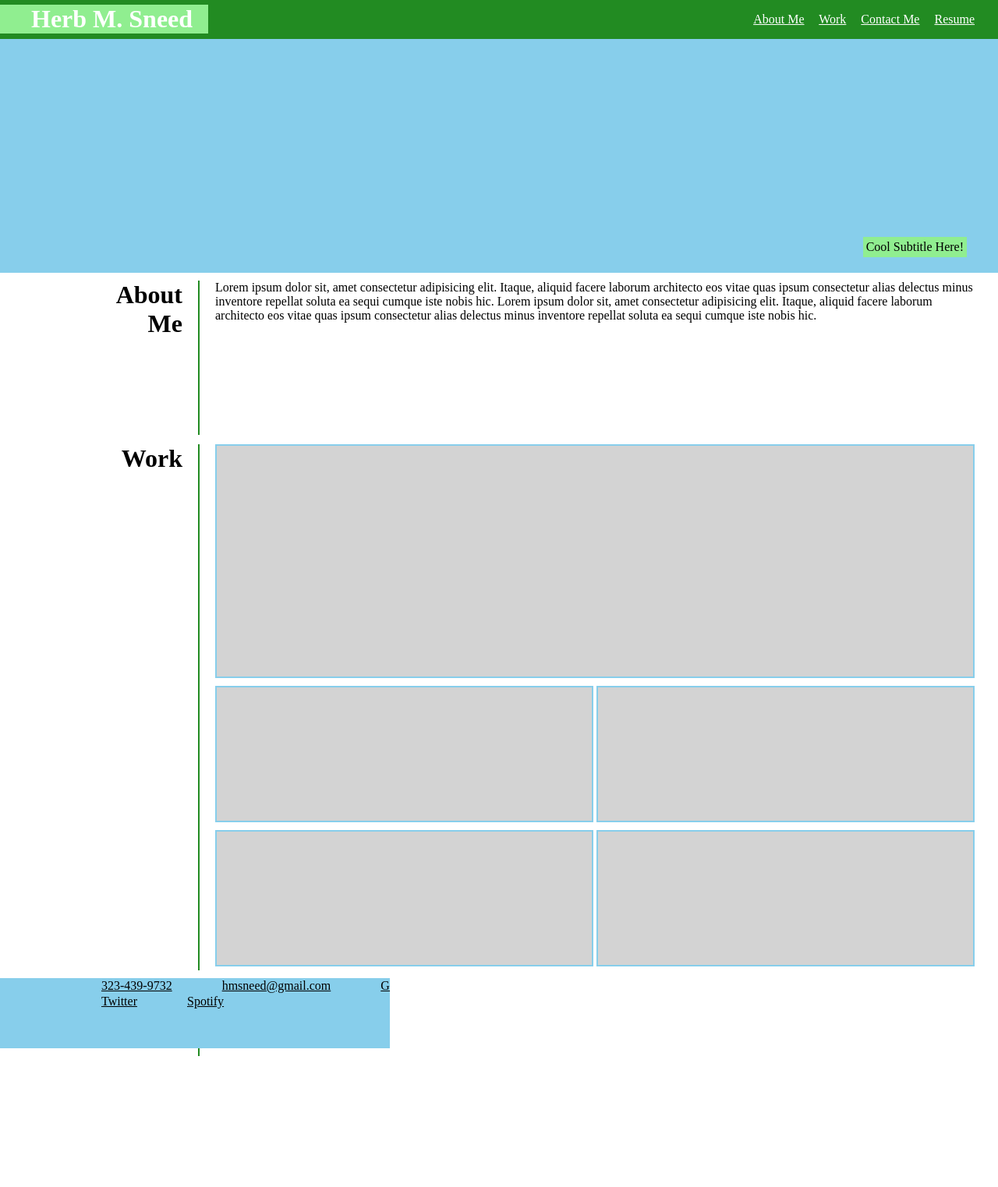
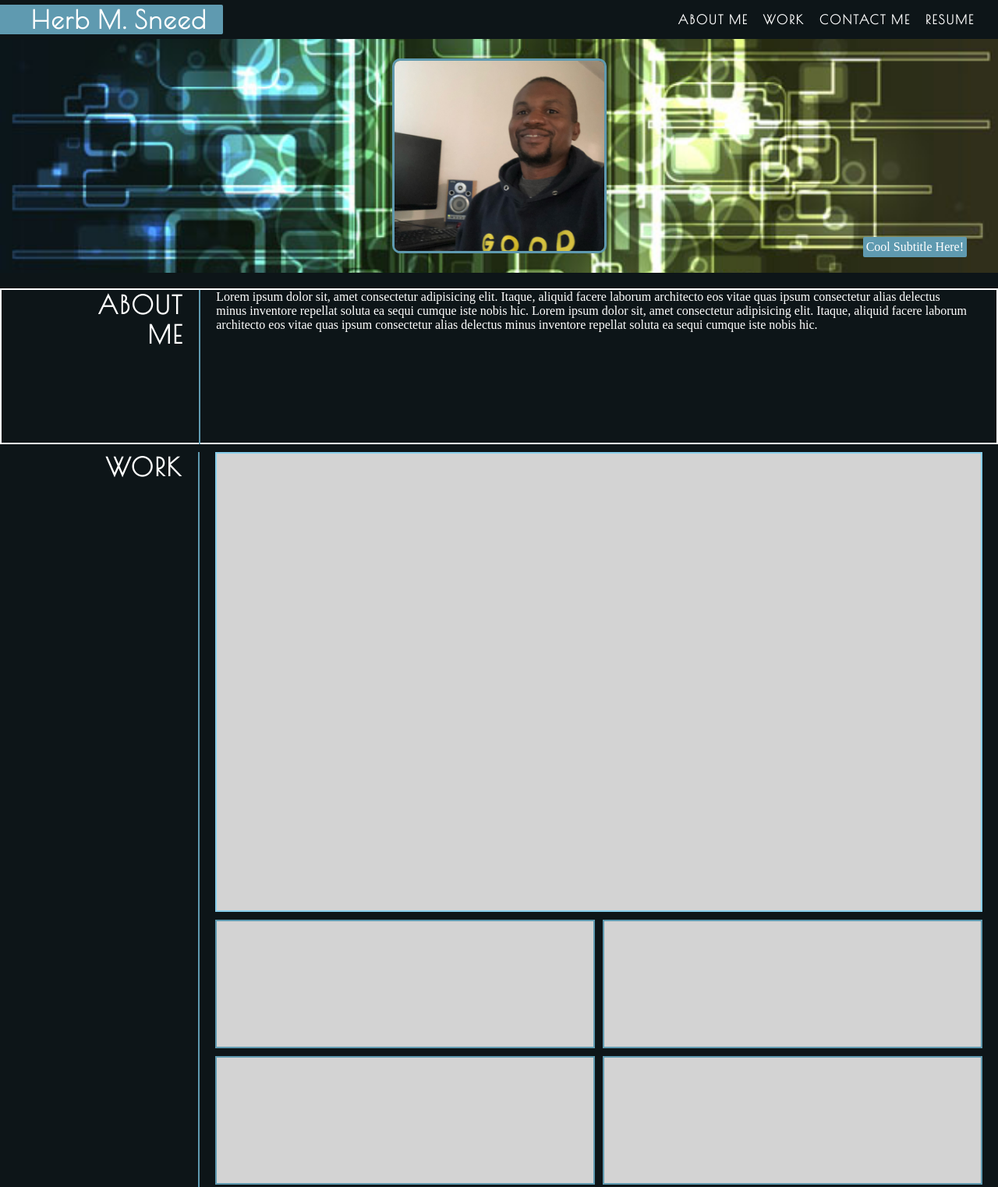
Before and after one commit to HerbSneed/Current_Portfolio, a plain HTML site: page index.html in a window 1280 px wide. Shown: the top 1523 px of the page at 78% size. Before the commit the page ends 1355 px from the top, so only its background shows below. Drawn offline with nearby package versions, Linux system fonts and the light colour scheme.

Commit message:
26 March 23 Commit

```diff
--- a/Assets/style.css
+++ b/Assets/style.css
@@ -1,11 +1,37 @@
-* {margin: 0; padding: 0; box-sizing: border-box; font-size: 16px;}
+* {
+  margin: 0;
+  padding: 0;
+  box-sizing: border-box;
+  font-size: 16px;
+  color: white;
+}
+
+:root{
+  --dark: #0D1518;
+  --bordercolor: #5F9AB0;
+  --labelbox: #2B3133;
+}
+
+h1, h2, a{
+  font-family: 'Poiret One', cursive;
+  font-size: bold;
+  letter-spacing: 2px;
+}
 
 a{
-  text-decoration: underline;
+  text-decoration: none;
+  color: white;
+  font-weight: bold;
+  transition: 500ms;
+}
+
+a:hover{
+  font-size: 20px;
 }
 
 body{
   height: 100vh;
+  background-color: var(--dark);
 }
 
 main{
@@ -14,68 +40,94 @@ main{
   flex-direction: column;
 }
 
-.herb{
+
+
+.herb-header{
   position: relative;
-  background-color: forestgreen;
+  display: flex;
+  background-color: var(--dark);
   height: 50px;
   padding: 6px 0 6px 0;
+  /* border-bottom: 2px solid var(--bordercolor); */
 }
 
-.herb h1{
+.herb-header h1{
   position: absolute;
   display: block;
   font-size: 2rem;
   padding: 0 20px 0 40px;
-  background-color: lightgreen;
+  background-color: var(--bordercolor);
   color: white;
+  border-radius: 0 2px 2px 0;
 }
 
-.herb nav{
+.herb-header nav{
+  margin-top: 10px;
   position: absolute;
   display: block;
   color: white;
   right: 15px;
-  padding: 10px 0 10px 0;
+  padding: 0px 0 0px 0;
 }
 
-.herb nav a{
+.herb-header nav a{
   padding-right: 15px;
 }
 
 .banner{
+  display: flex;
   width: 100%;
   height: 300px;
-  position: relative;
-  background-color: skyblue;
+  position: absolute;
+  background-image: url("./Images/tech-bg.jpg");
+  background-repeat: no-repeat;
+  background-size: cover;
+  background-position-y: center;
+
+}
+
+.banner img{
+  margin: auto;
+  border-radius: 10px;
+  border: 3px solid var(--bordercolor);
 }
 
 .banner p{
   padding: 4px;
   position: absolute;
-  background-color: lightgreen;
   right: 40px;
   bottom: 20px;
+  background-color: var(--bordercolor);
+  border-radius: 2px;
 }
 
 .about-me{
+  display: flex;
   position: relative;
-  margin-top: 10px;
+  margin-top: 320px;
   width: 100%;
   height: 200px;
+  border: 2px solid white;
 }
 
-.about-me h1{
+.about-me div{
+  display: flex;
+}
+
+.about-me div h1{
+  display: flex;
+  flex-direction: column;
   position: absolute;
   display: block;
   padding-right: 20px;
   font-size: 2rem;
   width: 20%;
-  border-right: 2px solid forestgreen;
+  border-right: 2px solid var(--bordercolor);
   height: 198px;
   text-align: right;
 }
 
-.about-me p{
+.about-me div p{
   position: absolute;
   margin: auto;
   right: 0;
@@ -86,89 +138,96 @@ main{
 }
 
 .work {
+  display: flex;
   position: relative;
   margin-top: 10px;
   width: 100%;
-  height: 675px;
+  height: 950px;
 }
 
-.work h1{
+.work div{
+  display: flex;
+}
+
+.work div h1{
+  display: flex;
+  flex-direction: column;
   position: absolute;
   display: block;
   padding-right: 20px;
   font-size: 2rem;
   width: 20%;
-  border-right: 2px solid forestgreen;
-  height: 675px;
+  border-right: 2px solid var(--bordercolor);
+  height: 950px;
   text-align: right;
 }
 
 .work-flex{
   display: flex;
   flex-wrap: wrap;
+  align-content:normal ;
+  justify-content: space-between;
+  flex-wrap: wrap;
   position: absolute;
   right: 0;
   padding-left: 20px;
+  padding-right: 20px;
   width: 80%;
-  padding-right: 30px;
-  justify-content: space-between;
 }
 
-.work-flex .d1{
+.work-flex .big-div{
+  flex: 1 1 80%;
   margin-top: 0;
-  height: 300px;
+  height: 590px;
   border: 2px solid skyblue;
-  float: left;
-  width: 100%;
   background-color: lightgray;
+
 }
 
-.work div{
-  flex-direction: row;
-  width: 49.8%;
+.work-flex .lil-div{
+  flex: 0 0 49.5%;
   margin-top: 10px;
-  height: 175px;
-  border: 2px solid skyblue;
+  height: 165px;
+  border: 2px solid var(--bordercolor);
   background-color: lightgray;
 }
 
 .contact-me{
+  display: flex;
   position: relative;
+  width: 100%;
   margin-top: 10px;
   height: 100px;
 }
 
-.contact-me h1{
-  margin-top: 10px;
+.contact-me div h1{
+  display: flex;
+  flex-direction: column;
   position: absolute;
   display: block;
   padding-right: 20px;
   font-size: 2rem;
   width: 20%;
-  border-right: 2px solid forestgreen;
+  border-right: 2px solid var(--bordercolor);
   height: 90px;
   text-align: right;
 }
-.contact-me div{
+
+.contact-me .nav-box{
+  width: 80%;
+  height: 100px;
   position: absolute;
-  width: 500px;
-  height: 90px;
-  margin: auto;
-  background-color: skyblue;
-  overflow: hidden;
+  right: 0;
+}
 
-}
-.contact-me div nav{
-  position: absolute;
-  width: 100%;
-  line-height: 20px;
-  margin: 0 20% 0 20%;
+.contact-me nav{
+  display: block;
+  text-align: center;
+  height: 100px;
+  margin-top: 30px;
 
 }
 
-
-.contact-me div nav a{
-  display: inline;
-  padding: 30px;
-  color: black;
+.contact-me nav a{
+  padding-right: 20px;
 }
--- a/index.html
+++ b/index.html
@@ -5,27 +5,33 @@
     <meta charset="UTF-8" />
     <meta name="viewport" content="width=device-width, initial-scale=1" />
     <link rel="stylesheet" type="text/css" href="./Assets/style.css" />
+    <link href="https://fonts.googleapis.com/css2?family=Poiret+One&display=swap" rel="stylesheet">
+
   </head>
 
   <body>
-
-      <header class="herb">
+    <header class="herb-header">
       <h1>Herb M. Sneed</h1>
       <nav>
-          <a>About Me</a>
-          <a>Work</a>
-          <a>Contact Me</a>
-          <a>Resume</a>
+        <a href="" target="_blank">ABOUT ME</a>
+        <a href="" target="_blank">WORK</a>
+        <a href="" target="_blank">CONTACT ME</a>
+        <a href="" target="_blank">RESUME</a>
       </nav>
     </header>
 
     <section class="banner">
+        <img src="Assets/Images/Converted/herb-profile.jpg" alt="herb on a boat" width="275" height="250"/>
       <p>Cool Subtitle Here!</p>
     </section>
 
     <main>
       <section class="about-me">
-        <h1>About <br>Me<br></h1>
+        <div>
+          <h1>ABOUT <br/>ME<br/></h1>
+        </div>
+
+        <div>
           <p>
             Lorem ipsum dolor sit, amet consectetur adipisicing elit. Itaque,
             aliquid facere laborum architecto eos vitae quas ipsum consectetur
@@ -35,31 +41,38 @@
             consectetur alias delectus minus inventore repellat soluta ea sequi
             cumque iste nobis hic.
           </p>
+        </div>
       </section>
 
       <section class="work">
-        <h1>Work</h1>
-        <section class="work-flex">
-          <div class="d1"></div>
-          <div></div>
-          <div></div>
-          <div></div>
-          <div></div>
-        </section>
+        <div>
+          <h1>WORK</h1>
+        </div>
+
+        <div class="work-flex">
+          <div class="big-div"></div>
+          <div class="lil-div"></div>
+          <div class="lil-div"></div>
+          <div class="lil-div"></div>
+          <div class="lil-div"></div>
+        </div>
       </section>
 
-      <section class="contact-me">
-        <h1>Contact <br>Me<br></h1>
+      <footer class="contact-me">
         <div>
+        <h1>CONTACT<br>ME<br></h1>
+        </div>
+
+        <div class="nav-box">
           <nav>
             <a>323-439-9732</a>
-            <a>hmsneed@gmail.com</a>
-            <a>GitHub</a>
-            <a>Twitter</a>
-            <a>Spotify</a>
+            <a>HMSNEED@GMAIL.COM</a>
+            <a>GITHUB</a>
+            <a>TWITTER</a>
+            <a>SPOTIFY</a>
           </nav>
         </div>
-      </section>
+      </footer>
     </main>
   </body>
 </html>
```
Also changed, not shown: Assets/Images/Converted/herb-boat.jpg (added), Assets/Images/Converted/herb-profile.jpg (added), Assets/Images/Converted/herb-snowboard.jpg (added), Assets/Images/Converted/herb-surf.jpg (added), Assets/Images/dusty-city.jpeg (added), Assets/Images/tech-bg.jpg (added), 3 other files. Lines whose indentation alone changed are shown as unchanged.
